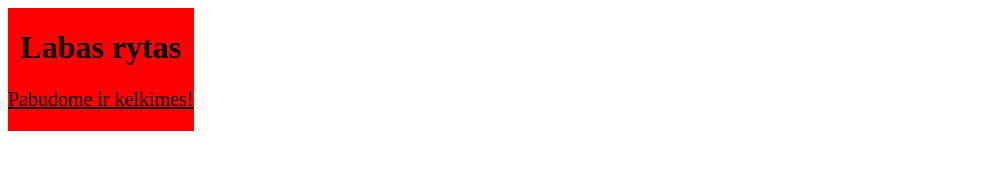
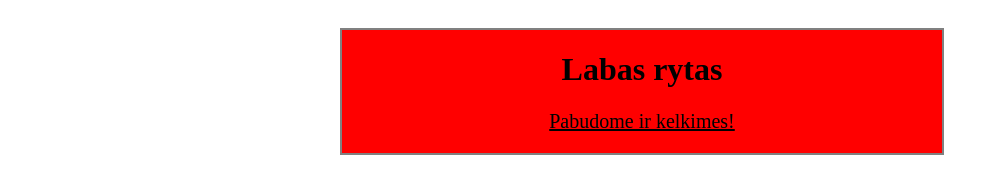
Before and after one commit to BrigitaK/testas, a plain HTML site: page index.html in a window 1280 px wide. Shown: the whole page, without its empty margins (0-999 px from the left). Drawn offline with Linux system fonts and the light colour scheme.

Commit message:
div style

```diff
--- a/main.css
+++ b/main.css
@@ -5,6 +5,9 @@ body{
 main > .red{
     display: inline-block;
     float: left;
+    width: 600px;
+    margin: 20px calc(50% - 300px);
+    border: 2px solid grey;
     background-color: red;
 }
 
```
